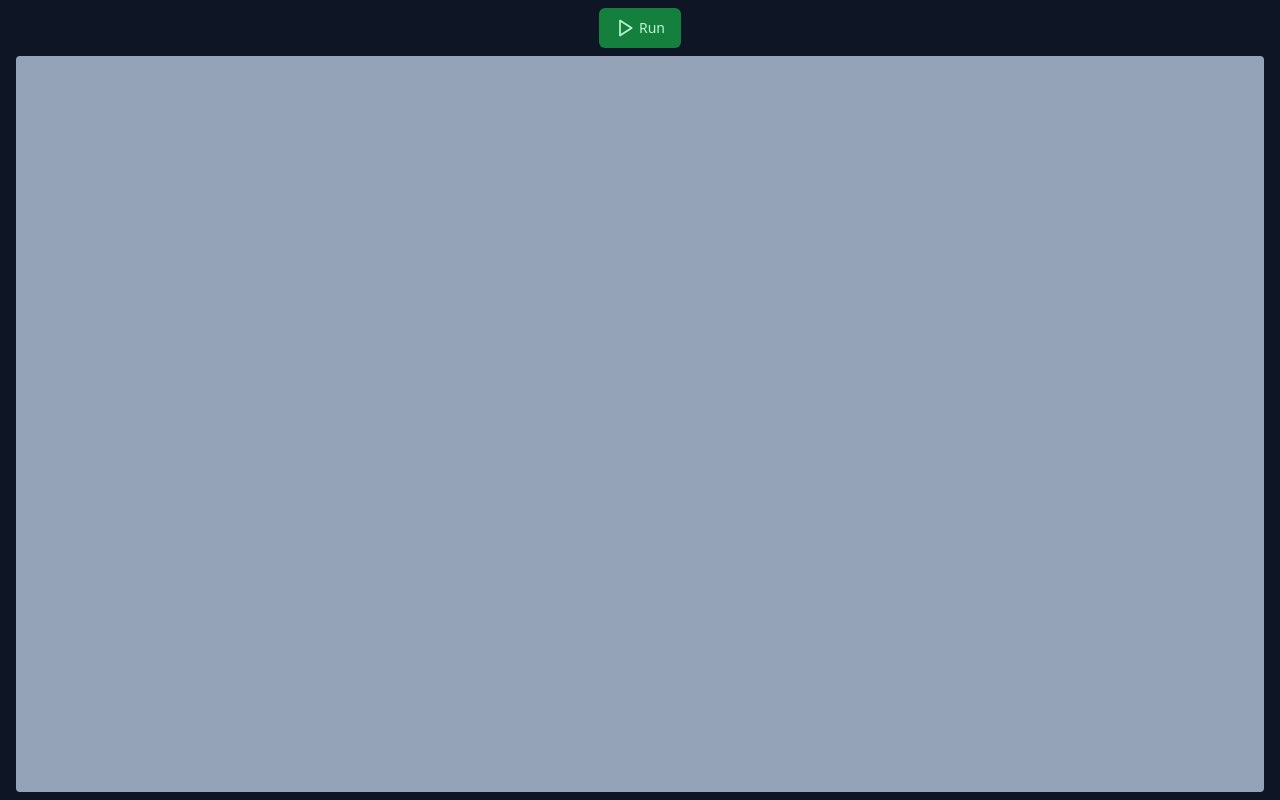
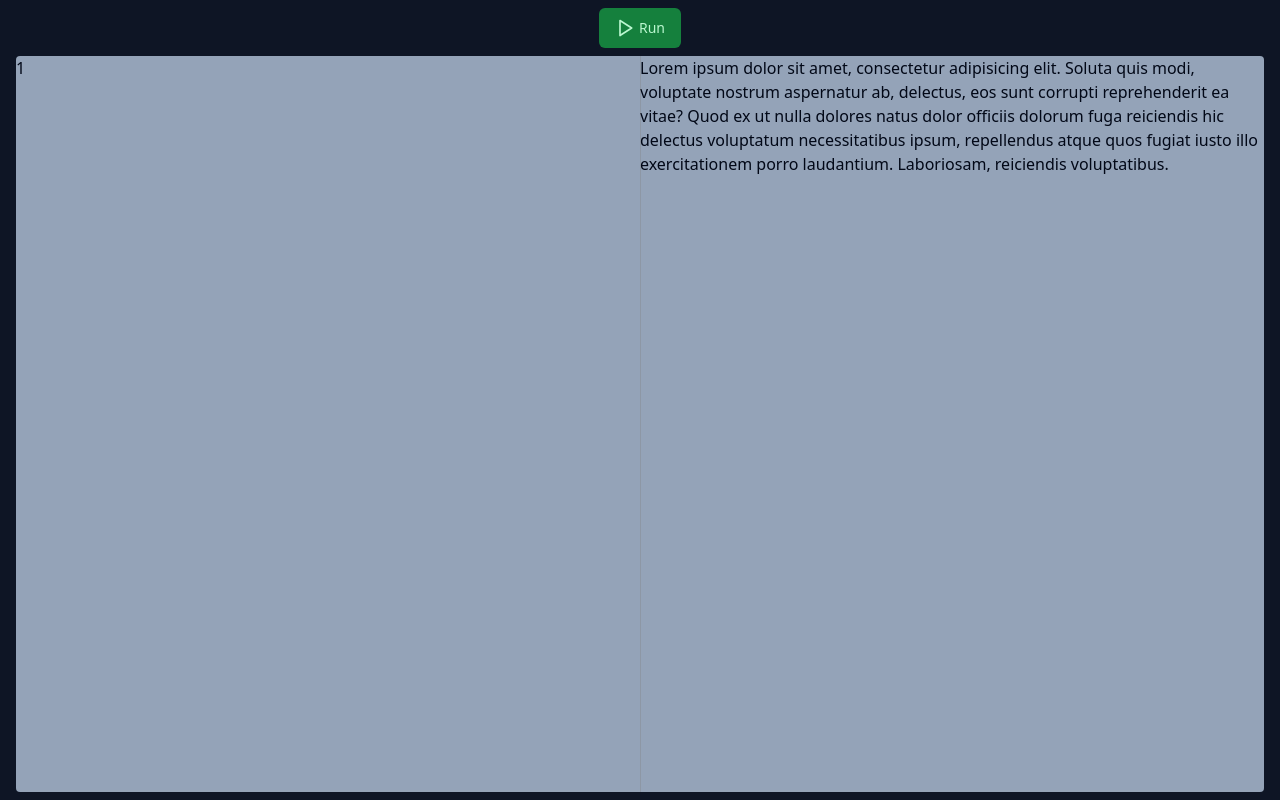
Before and after one commit to amin-ruhul/codecraft, a React (Vite) app: page / in a window 1280 px wide. Built offline with nearby package versions, Linux system fonts and the light colour scheme.

Commit message:
split screen

```diff
--- a/package.json
+++ b/package.json
@@ -11,6 +11,7 @@
   },
   "dependencies": {
     "@radix-ui/react-slot": "^1.1.0",
+    "allotment": "^1.20.2",
     "class-variance-authority": "^0.7.0",
     "clsx": "^2.1.1",
     "lucide-react": "^0.436.0",
--- a/src/App.tsx
+++ b/src/App.tsx
@@ -1,4 +1,6 @@
 import PlayButton from "./components/ui/PlayButton";
+import { Allotment } from "allotment";
+import "allotment/dist/style.css";
 
 function App() {
   return (
@@ -10,7 +12,20 @@ function App() {
 
           <div></div>
         </div>
-        <div className="w-full h-[92%] bg-slate-400 rounded"></div>
+        <div className="w-full h-[92%] bg-slate-400 rounded">
+          <Allotment>
+            <div>1</div>
+            <div>
+              Lorem ipsum dolor sit amet, consectetur adipisicing elit. Soluta
+              quis modi, voluptate nostrum aspernatur ab, delectus, eos sunt
+              corrupti reprehenderit ea vitae? Quod ex ut nulla dolores natus
+              dolor officiis dolorum fuga reiciendis hic delectus voluptatum
+              necessitatibus ipsum, repellendus atque quos fugiat iusto illo
+              exercitationem porro laudantium. Laboriosam, reiciendis
+              voluptatibus.
+            </div>
+          </Allotment>
+        </div>
       </main>
     </>
   );
```
Also changed, not shown: 1 other file (tests, documents, lock files or other folders).
